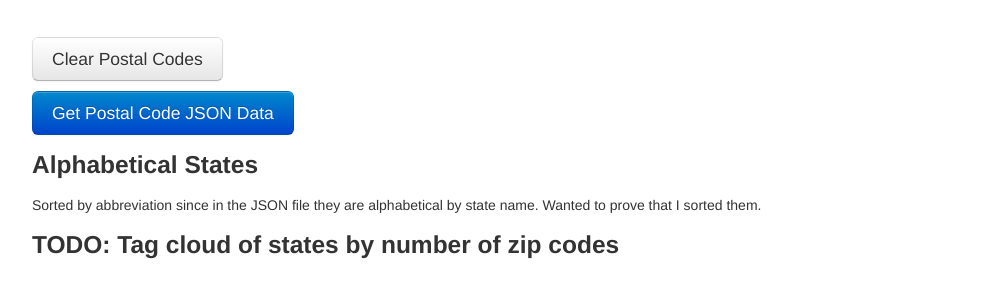
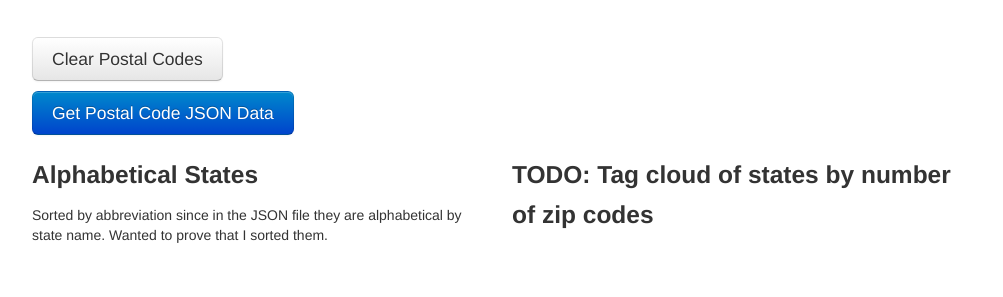
Before and after one commit to rohn/postal-angular, a plain HTML site: page index.html in a window 1280 px wide. Shown: the part 193-490 px from the top of the page, without its empty margins (138-1141 px from the left). Drawn offline with Linux system fonts and the light colour scheme.

Commit message:
put the states side by side with the tag cloud so it is more obvious that both are there

```diff
--- a/index.html
+++ b/index.html
@@ -24,6 +24,8 @@
                     </p>
                     <div id="PostalCodeCtrl" ng-controller="PostalCodeCtrl" >
                         <p><button class="btn btn-primary btn-large" ng-click="getPostalCodes()">Get Postal Code JSON Data</button></p>
+                        <div class="row">
+                            <div class="span6">
                                 <h3>Alphabetical States</h3>
                                 Sorted by abbreviation since in the JSON file they are alphabetical by state name. Wanted to prove that I sorted them.
                                 <ul>
@@ -31,6 +33,8 @@
                                         <span>{{state.Abbreviation}} {{state.State}}</span>
                                     </li>
                                 </ul>
+                            </div>
+                            <div class="span6">
                                 <h3>TODO: Tag cloud of states by number of zip codes</h3>
                                 <ul>
                                     <li ng-repeat="postalCode in postalCodeList">
@@ -38,6 +42,8 @@
                                     </li>
                                 </ul>
                             </div>
+                        </div>
+                    </div>
                 </div> <!-- span12 -->
             </div> <!-- row -->
         </div> <!-- container -->
```
Lines whose indentation alone changed are shown as unchanged.
